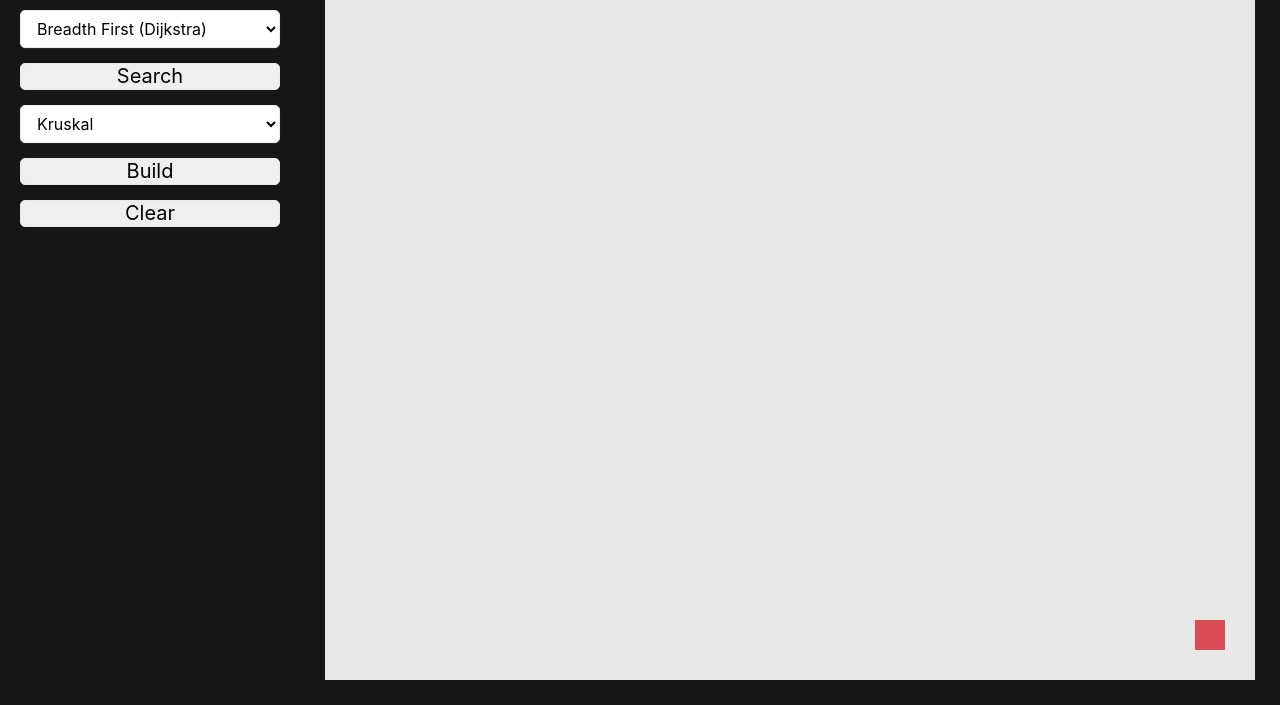
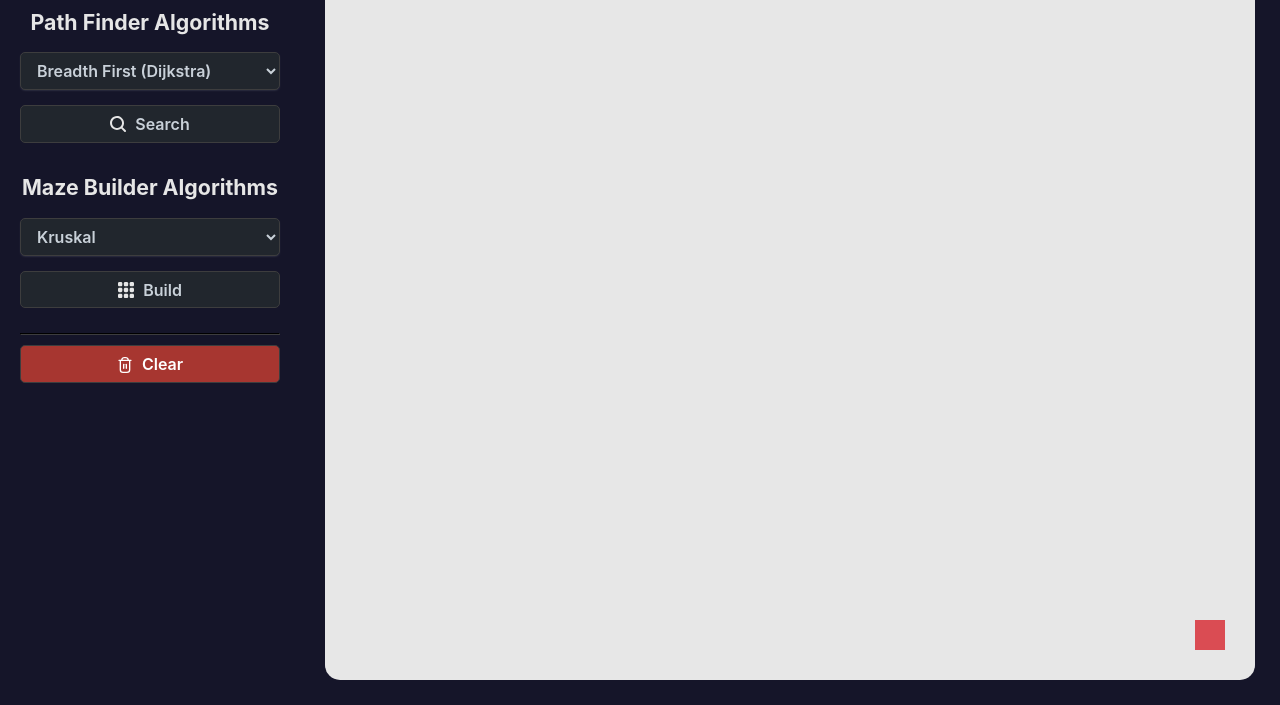
Before and after one commit to Spaicat/Pathfinding, a website: page index.html in a window 1280 px wide. Shown: the part 95-800 px from the top of the page. Drawn offline with Linux system fonts and the light colour scheme.

Commit message:
Style left menu

```diff
--- a/index.html
+++ b/index.html
@@ -8,13 +8,20 @@
 </head>
 <body>
 	<header class="header">
-		<h1>Pathfinding</h1>
+		<h1>Path&Maze</h1>
+		<h2>Path Finder Algorithms</h2>
 		<select name="path" id="path">
 			<option value="BreadthFirst">Breadth First (Dijkstra)</option>
 			<option value="GreedyBestFirst">Greedy Best First</option>
 			<option value="Astar">A*</option>
 		</select>
-		<button onclick="search()">Search</button>
+		<button onclick="search()">
+			<svg viewBox="0 0 513.749 513.749" width="512" height="512">
+				<path d="M504.352,459.061l-99.435-99.477c74.402-99.427,54.115-240.344-45.312-314.746S119.261-9.277,44.859,90.15 S-9.256,330.494,90.171,404.896c79.868,59.766,189.565,59.766,269.434,0l99.477,99.477c12.501,12.501,32.769,12.501,45.269,0 c12.501-12.501,12.501-32.769,0-45.269L504.352,459.061z M225.717,385.696c-88.366,0-160-71.634-160-160s71.634-160,160-160 s160,71.634,160,160C385.623,314.022,314.044,385.602,225.717,385.696z"/>
+			</svg>
+			<span>Search</span>
+		</button>
+		<h2>Maze Builder Algorithms</h2>
 		<select name="maze" id="maze">
 			<option value="Kruskal">Kruskal</option>
 			<option value="Prim">Prim</option>
@@ -22,8 +29,29 @@
 			<option value="RecursiveDivision">Recursive Division</option>
 			<option value="BinaryTree">Binary Tree</option>
 		</select>
-		<button onclick="build()">Build</button>
-		<button onclick="clearAll()">Clear</button>
+		<button onclick="build()">
+			<svg viewBox="0 0 512 512" width="512" height="512">
+				<path d="M42.667,373.333H96c23.564,0,42.667,19.103,42.667,42.667v53.333C138.667,492.898,119.564,512,96,512H42.667 C19.103,512,0,492.898,0,469.333V416C0,392.436,19.103,373.333,42.667,373.333z"/>
+				<path d="M416,373.333h53.333C492.898,373.333,512,392.436,512,416v53.333C512,492.898,492.898,512,469.333,512H416 c-23.564,0-42.667-19.102-42.667-42.667V416C373.333,392.436,392.436,373.333,416,373.333z"/>
+				<path d="M42.667,186.667H96c23.564,0,42.667,19.103,42.667,42.667v53.333c0,23.564-19.103,42.667-42.667,42.667H42.667 C19.103,325.333,0,306.231,0,282.667v-53.333C0,205.769,19.103,186.667,42.667,186.667z"/>
+				<path d="M416,186.667h53.333c23.564,0,42.667,19.103,42.667,42.667v53.333c0,23.564-19.102,42.667-42.667,42.667H416 c-23.564,0-42.667-19.103-42.667-42.667v-53.333C373.333,205.769,392.436,186.667,416,186.667z"/>
+				<path d="M42.667,0H96c23.564,0,42.667,19.103,42.667,42.667V96c0,23.564-19.103,42.667-42.667,42.667H42.667 C19.103,138.667,0,119.564,0,96V42.667C0,19.103,19.103,0,42.667,0z"/>
+				<path d="M229.333,373.333h53.333c23.564,0,42.667,19.103,42.667,42.667v53.333c0,23.564-19.103,42.667-42.667,42.667h-53.333 c-23.564,0-42.667-19.102-42.667-42.667V416C186.667,392.436,205.769,373.333,229.333,373.333z"/>
+				<path d="M229.333,186.667h53.333c23.564,0,42.667,19.103,42.667,42.667v53.333c0,23.564-19.103,42.667-42.667,42.667h-53.333 c-23.564,0-42.667-19.103-42.667-42.667v-53.333C186.667,205.769,205.769,186.667,229.333,186.667z"/>
+				<path d="M229.333,0h53.333c23.564,0,42.667,19.103,42.667,42.667V96c0,23.564-19.103,42.667-42.667,42.667h-53.333 c-23.564,0-42.667-19.103-42.667-42.667V42.667C186.667,19.103,205.769,0,229.333,0z"/>
+				<path d="M416,0h53.333C492.898,0,512,19.103,512,42.667V96c0,23.564-19.102,42.667-42.667,42.667H416 c-23.564,0-42.667-19.103-42.667-42.667V42.667C373.333,19.103,392.436,0,416,0z"/>
+			</svg>
+			<span>Build</span>
+		</button>
+		<hr />
+		<button class="btn-dgr" onclick="clearAll()">
+			<svg viewBox="0 0 24 24" width="512" height="512">
+				<path d="M21,4H17.9A5.009,5.009,0,0,0,13,0H11A5.009,5.009,0,0,0,6.1,4H3A1,1,0,0,0,3,6H4V19a5.006,5.006,0,0,0,5,5h6a5.006,5.006,0,0,0,5-5V6h1a1,1,0,0,0,0-2ZM11,2h2a3.006,3.006,0,0,1,2.829,2H8.171A3.006,3.006,0,0,1,11,2Zm7,17a3,3,0,0,1-3,3H9a3,3,0,0,1-3-3V6H18Z"/>
+				<path d="M10,18a1,1,0,0,0,1-1V11a1,1,0,0,0-2,0v6A1,1,0,0,0,10,18Z"/>
+				<path d="M14,18a1,1,0,0,0,1-1V11a1,1,0,0,0-2,0v6A1,1,0,0,0,14,18Z"/>
+			</svg>
+			<span>Clear</span>
+		</button>
 	</header>
 	<section class="wrapper">
 	</section>
--- a/style/main.scss
+++ b/style/main.scss
@@ -2,8 +2,15 @@
 
 $main-color: #DA3131;
 $second-color: #2f222e;
-$back-color: #161616;
+$back-color: #151529;
 $font-color: #e6e6e6;
+
+$btn-color: #21262d;
+$btn-bd-color: #3d3d3e;
+$btn-font-color: #c9d1d9;
+$btn-color-hv: #30363d;
+$btn-bd-color-hv: #8b949e;
+$btn-dgr-color: #a73630;
 
 $border-color: $back-color;
 $cell-color: #e7e7e7;
@@ -60,7 +67,17 @@ h1, h2, h3, h4, h5, h6 {
 	fill: $main-color;
 	word-break: break-word;
 }
-
+h1 {
+	font-weight: 800;
+	text-align: center;
+}
+h2 {
+	font-size: 16pt;
+	text-align: center;
+}
+hr {
+	border-color: $btn-bd-color;
+}
 
 .wrapper {
 	width: 100%;
@@ -77,6 +94,8 @@ h1, h2, h3, h4, h5, h6 {
 	.grid {
 		border-collapse: collapse;
 		background-color: $cell-color;
+		border-radius: 15px;
+		overflow: hidden;
 		td {
 			//border: 1px solid $border-color;
 		}
@@ -163,23 +182,44 @@ h1, h2, h3, h4, h5, h6 {
 	padding: 5px 20px;
 	height: 100%;
 	width: $menu-size;
-	select {
+	select, button {
 		cursor: pointer;
 		margin-bottom: 15px;
+		border: 1px solid $btn-bd-color;
+		border-radius: 5px;
+		background-color: $btn-color;
+		color: $btn-font-color;
+		font-size: 12pt;
+		font-weight: 600;
+		transition: all 150ms ease;
+		&:hover {
+			border-color: $btn-bd-color-hv;
+			background-color: $btn-color-hv;
+		}
+	}
+	select {
 		padding: 7px 40px 7px 12px;
 		width: 100%;
-		border: 1px solid #e8eaed;
-		border-radius: 5px;
-		background: #fff;
+		border: 1px solid $btn-bd-color;
 		box-shadow: 0 1px 3px -2px #9098a9;
-		font-size: 16px;
-		transition: all 150ms ease;
 	}
 	button {
-		cursor: pointer;
-		margin-bottom: 15px;
+		padding: 0.4rem 0.3rem;
 		width: 100%;
-		border: 1px solid #e8eaed;
-		border-radius: 5px;
+		color: $btn-font-color;
+		> * {
+			vertical-align: middle;
+		}
+		svg {
+			display: inline-block;
+			width: 16px;
+			height: 16px;
+			margin-right: 5px;
+		}
+	}
+	.btn-dgr {
+		color: white;
+		fill: white;
+		background-color: $btn-dgr-color;
 	}
 }
```
Also changed, not shown: style/main.css, 1 other file.
